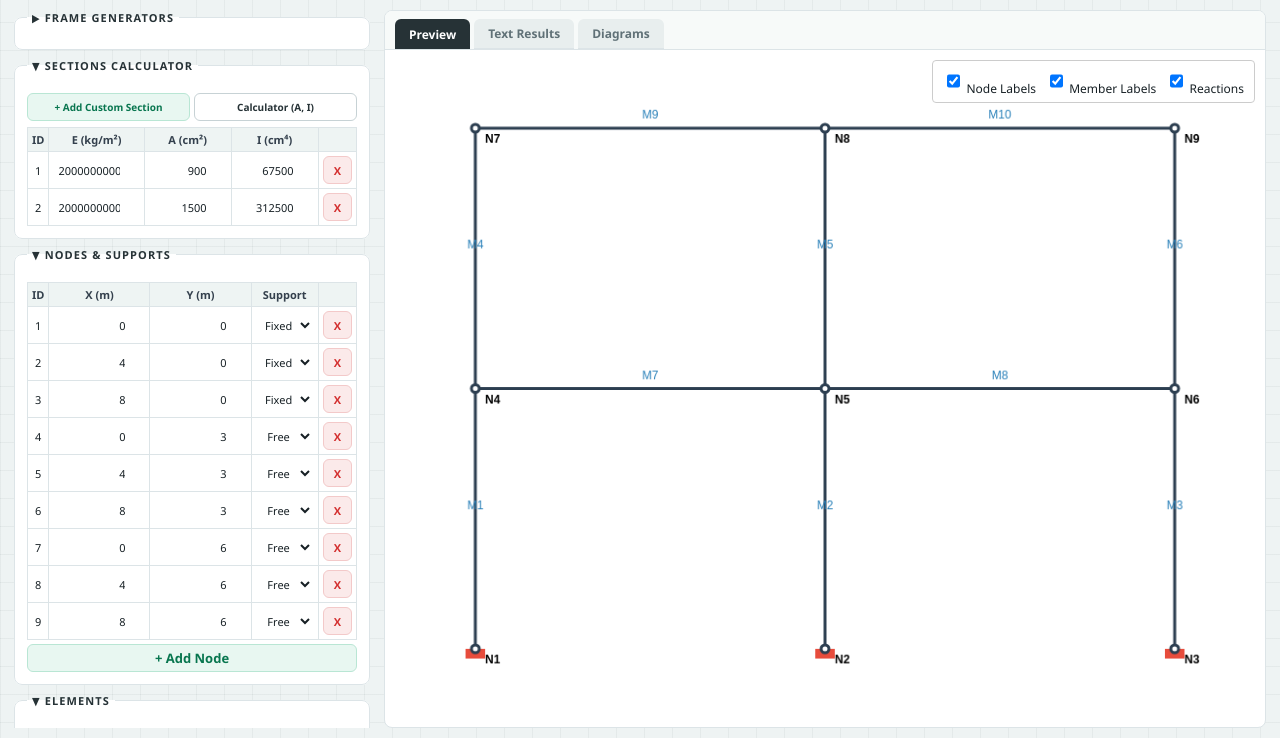
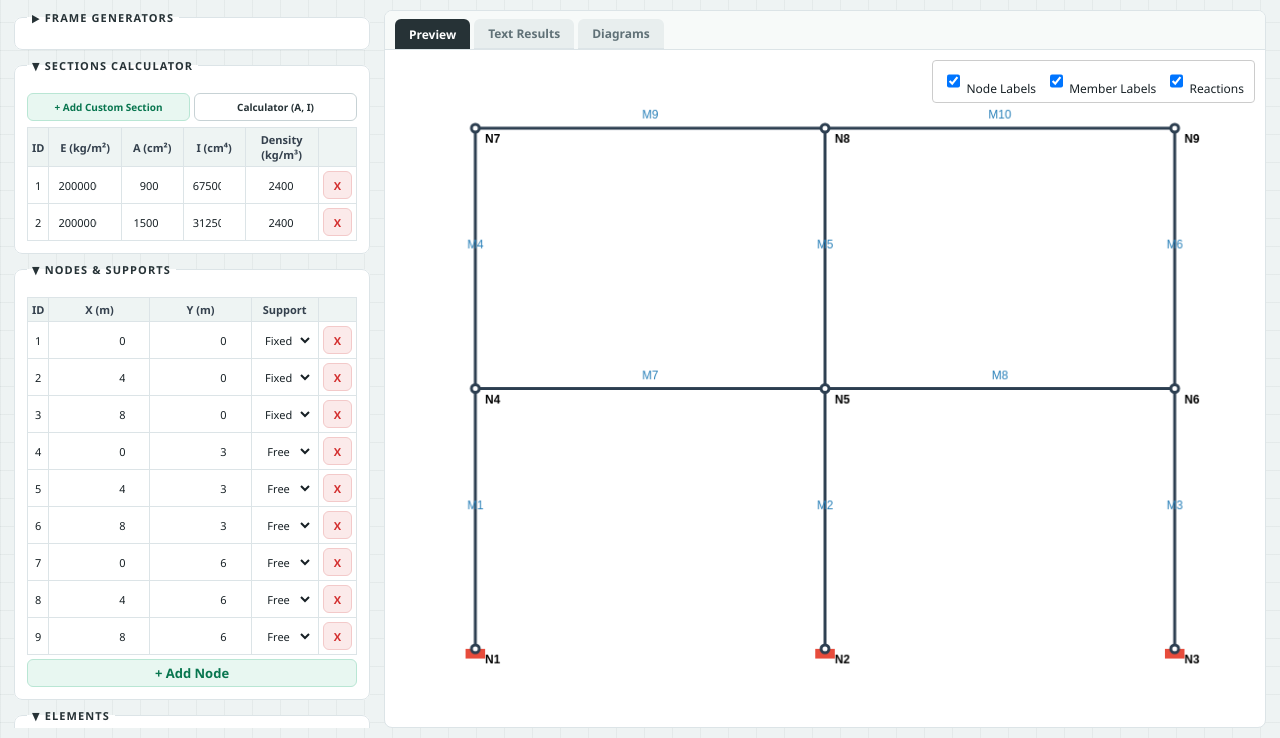
Before and after one commit to buildsmart888/sketchup-go-struct-analysis, a Python web app: template go_struct_analysis/templates/goframe_dialog.html in a window 1280 px wide. Shown: the part 62-800 px from the top of the page. Run offline with Jinja, Linux system fonts and the light colour scheme; the template is opened without the code that fills it, so the values that code supplies are empty.

Commit message:
feat: add self-weight calculation option and section density

```diff
--- a/go_struct_analysis/templates/goframe_dialog.html
+++ b/go_struct_analysis/templates/goframe_dialog.html
@@ -145,7 +145,7 @@
               <button class="ghost" onclick="openSectionCalc()" style="flex:1; font-size:10px;">Calculator (A, I)</button>
             </div>
             <table id="tbl-sections">
-              <thead><tr><th>ID</th><th>E (kg/m²)</th><th>A (cm²)</th><th>I (cm⁴)</th><th></th></tr></thead>
+              <thead><tr><th>ID</th><th>E (kg/m²)</th><th>A (cm²)</th><th>I (cm⁴)</th><th>Density (kg/m³)</th><th></th></tr></thead>
               <tbody></tbody>
             </table>
           </div>
@@ -189,6 +189,13 @@
               <tbody></tbody>
             </table>
             <button class="soft tbl-add-row" onclick="addElemLoadRow(1, 'Local Y', -500)">+ Add Element Load</button>
+
+            <div style="margin-top: 10px; padding-top: 8px; border-top: 1px solid var(--line);">
+              <label style="display:flex; align-items:center; gap:5px; font-weight:bold; cursor:pointer;">
+                <input type="checkbox" id="chk-self-weight" checked>
+                Include Self-Weight in Calculation
+              </label>
+            </div>
           </div>
         </fieldset>
 
@@ -304,8 +311,9 @@
       let a = document.getElementById('calc-a').value;
       let i = document.getElementById('calc-i').value;
       let shape = document.getElementById('calc-shape').value;
-      let e = shape === 'rect' ? 2000000 : 20000000;
-      addSectionRow(secIdCounter, e, a, i);
+      let e = shape === 'rect' ? 2000000000 : 20000000000;
+      let den = shape === 'rect' ? 2400 : 7850;
+      addSectionRow(secIdCounter, e, a, i, den);
       closeSectionCalc();
     }
     function toggleGroup(id) {
@@ -332,7 +340,8 @@
     let nodeIdCounter = 1;
     let elemIdCounter = 1;
 
-    function addSectionRow(id, e, a, i) {
+    function addSectionRow(id, e, a, i, density) {
+      if (density === undefined) density = 2400;
       let tbody = document.querySelector('#tbl-sections tbody');
       let tr = document.createElement('tr');
       tr.innerHTML = `
@@ -340,6 +349,7 @@
         <td><input type="number" value="${e}"></td>
         <td><input type="number" value="${a}"></td>
         <td><input type="number" value="${i}"></td>
+        <td><input type="number" value="${density}"></td>
         <td><button class="danger" onclick="this.closest('tr').remove(); drawPreview()">X</button></td>
       `;
       tbody.appendChild(tr);
@@ -594,7 +604,8 @@
           id: parseInt(tr.cells[0].innerText),
           e: parseFloat(inputs[0].value),
           a: parseFloat(inputs[1].value),
-          i: parseFloat(inputs[2].value)
+          i: parseFloat(inputs[2].value),
+          density: parseFloat(inputs[3].value)
         });
       });
       return secs;
@@ -629,6 +640,9 @@
 
     function collectData() {
       return {
+        settings: {
+          include_self_weight: document.getElementById('chk-self-weight').checked
+        },
         nodes: getNodes(),
         elements: getElements(),
         sections: getSections(),
@@ -751,11 +765,11 @@
       secIdCounter = 1;
 
       if(type === 'portal' || type === 'multistory') {
-        addSectionRow(secIdCounter++, 2e9, 900, 67500); // Sec 1: Column 0.3x0.3m (Concrete E=2e9 kg/m2)
-        addSectionRow(secIdCounter++, 2e9, 1500, 312500); // Sec 2: Beam 0.3x0.5m
+        addSectionRow(secIdCounter++, 2e9, 900, 67500, 2400); // Sec 1: Column 0.3x0.3m (Concrete E=2e9 kg/m2)
+        addSectionRow(secIdCounter++, 2e9, 1500, 312500, 2400); // Sec 2: Beam 0.3x0.5m
       } else if (type === 'gable') {
-        addSectionRow(secIdCounter++, 2e10, 63.5, 4720); // Sec 1: Column H200x200 (Steel E=2e10 kg/m2)
-        addSectionRow(secIdCounter++, 2e10, 63.1, 13600); // Sec 2: Gable H350x175
+        addSectionRow(secIdCounter++, 2e10, 63.5, 4720, 7850); // Sec 1: Column H200x200 (Steel E=2e10 kg/m2)
+        addSectionRow(secIdCounter++, 2e10, 63.1, 13600, 7850); // Sec 2: Gable H350x175
       }
 
       if(type === 'portal') {
```
Also changed, not shown: 1 other file.
